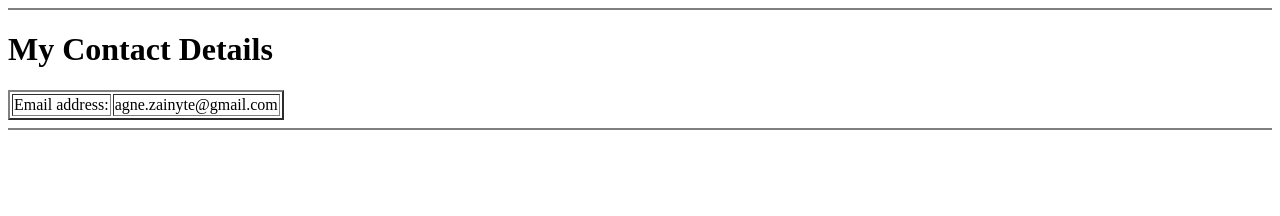
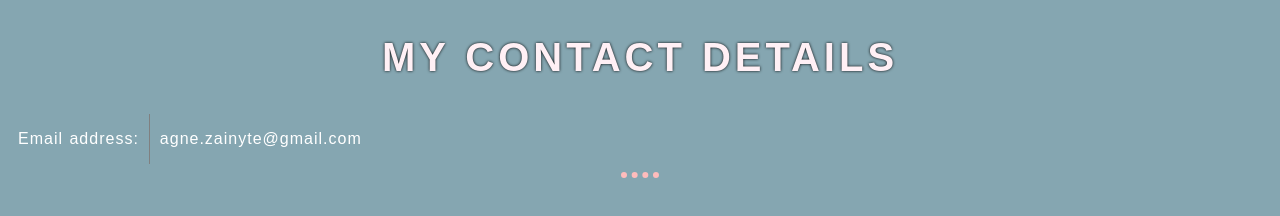
Before and after one commit to Agne0895/curriculum_vitae, a plain HTML site: page contactMe.html in a window 1280 px wide. Drawn offline with Linux system fonts and the light colour scheme.

Commit message:
Update contactMe.html

```diff
--- a/contactMe.html
+++ b/contactMe.html
@@ -5,10 +5,11 @@
   <meta charset="utf-8">
   <meta name="description" content="Contact Agne Zainyte">
   <title>How to contact me</title>
+  <link rel="stylesheet" href="styles.css">
 </head>
 
+
 <body>
-  <hr size="2" noshade>
   <h1>My Contact Details</h1>
   <table border="2">
     <tr>
@@ -16,7 +17,7 @@
       <td>agne.zainyte@gmail.com</td>
     </tr>
   </table>
-<hr size="2" noshade>
+  <hr size="2" noshade>
 </body>
 
 </html>
```
